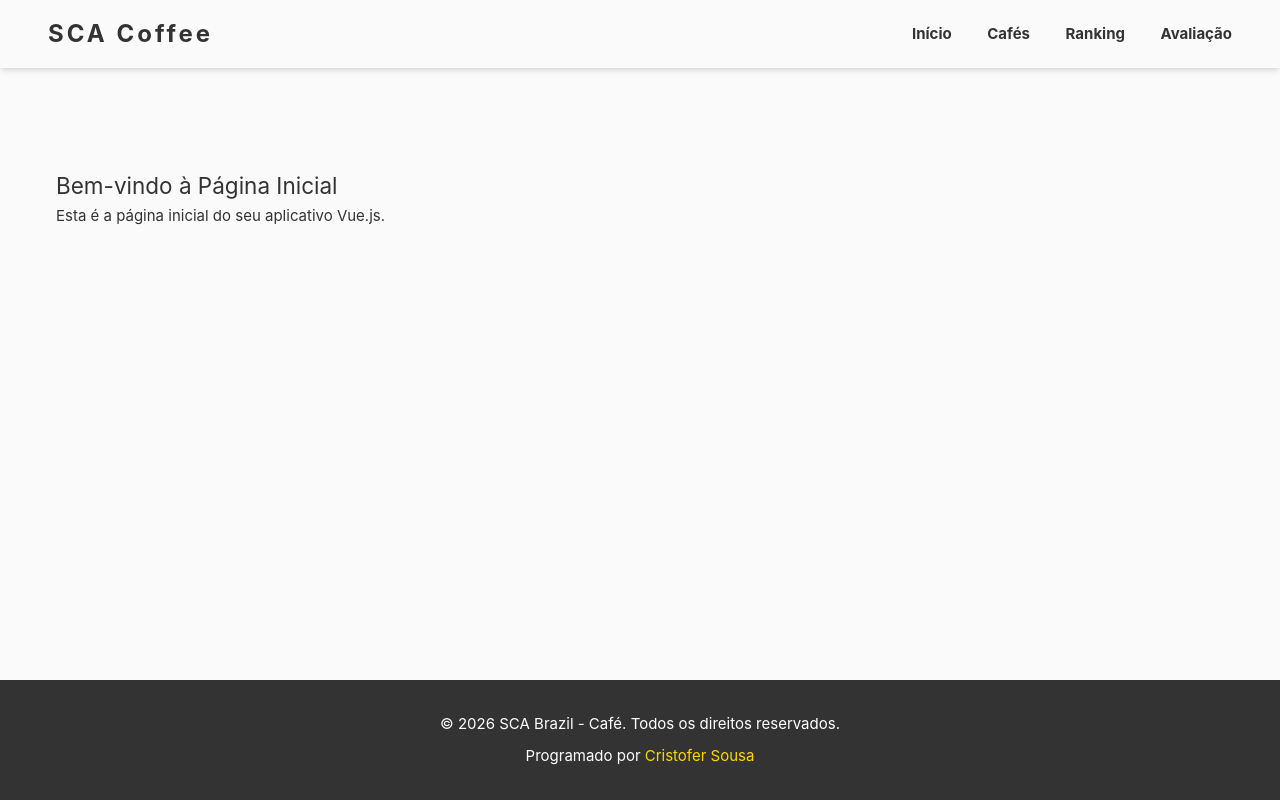
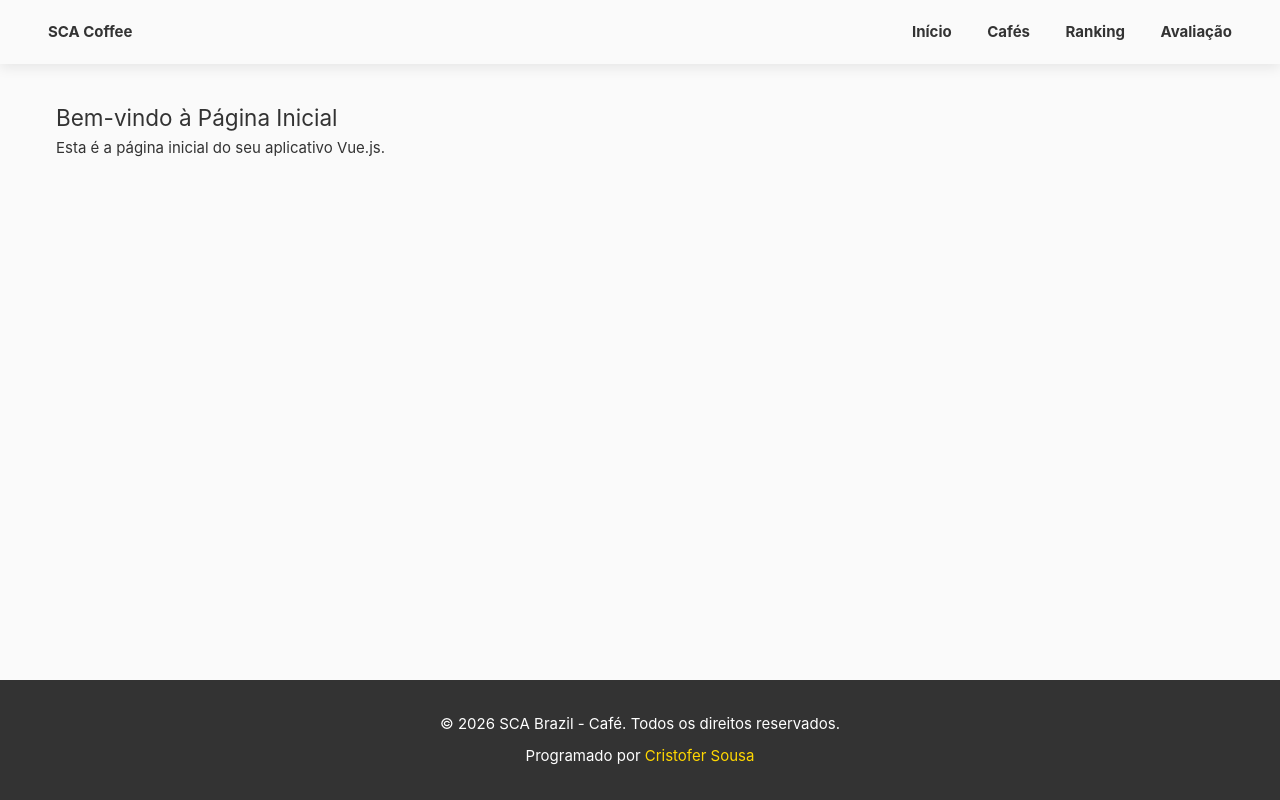
Before and after one commit to ifc-dev-web2/dev-web-2info, a Vue app in the folder vue3-template-info2/: page / in a window 1280 px wide. Built offline with nearby package versions, Linux system fonts and the light colour scheme.

Commit message:
feat: adjust css for menu-items

```diff
--- a/vue3-template-info2/src/components/layout/AppHeader.vue
+++ b/vue3-template-info2/src/components/layout/AppHeader.vue
@@ -8,7 +8,9 @@
             SCA Coffee
           </RouterLink>
         </div>
-        <div class="navbar-menu">
+
+        <!-- Menu Desktop -->
+        <div class="navbar-menu desktop">
           <div class="navbar-start">
             <RouterLink to="/" class="navbar-item">
               <i class="fa-solid fa-house"></i>
@@ -28,36 +30,79 @@
             </RouterLink>
           </div>
         </div>
+
+        <!-- Botão Hamburger -->
+        <button class="hamburger" @click="toggleMenu" aria-label="Menu">
+          <i class="fa-solid fa-bars"></i>
+        </button>
+
+        <!-- Menu Mobile -->
+        <div class="mobile-menu"
+          :class="{ active: isMenuOpen }"
+          @click.self="closeMenu">
+          <div class="mobile-menu-content" @click.stop>
+            <RouterLink to="/" class="navbar-item" @click="closeMenu">
+              <i class="fa-solid fa-house"></i>Início</RouterLink
+            >
+            <RouterLink to="/cafes" class="navbar-item" @click="closeMenu">
+              <i class="fa-solid fa-mug-hot"></i>Cafés</RouterLink
+            >
+            <RouterLink to="/ranking" class="navbar-item" @click="closeMenu">
+              <i class="fa-solid fa-ranking-star"></i>Ranking</RouterLink
+            >
+            <RouterLink to="/avaliacao" class="navbar-item" @click="closeMenu">
+              <i class="fa-solid fa-star"></i>Avaliação</RouterLink
+            >
+          </div>
+        </div>
       </nav>
     </header>
   </div>
 </template>
+
+<script setup>
+import { ref } from 'vue'
+
+const isMenuOpen = ref(false)
+const toggleMenu = () => {
+  isMenuOpen.value = !isMenuOpen.value
+}
+const closeMenu = () => {
+  isMenuOpen.value = false
+}
+</script>
 <style scoped>
 .header {
-width: 100%;
-background-color: var(--vt-c-white);
-box-shadow: 0 4px 6px -1px rgba(0, 0, 0, 0.1),
-              0 2px 4px -2px rgba(0, 0, 0, 0.1);
-  position: relative;        /* ajuda na renderização do shadow */
-  z-index: 1000;
-}
-
-.navbar-brand a {
-  font-size: 1.5rem;
-  font-weight: bold;
-  color: var(--vt-c-black);
-  line-height: 1.5;
-  letter-spacing: 3px;
+ position: fixed;
+  top: 0;
+  left: 0;
+  right: 0;
+  width: 100%;
+  background-color: var(--vt-c-white);
+  box-shadow: 0 4px 12px rgba(0, 0, 0, 0.08);
+  z-index: 1100;
 }
 
 .navbar {
+  background-color: var(--vt-c-white);
   max-width: 1400px;
   margin: 0 auto;
-  padding: 1rem 2rem;
+  padding: 1.25rem 2rem;
   display: flex;
   justify-content: space-between;
   align-items: center;
 }
+
+/* Hamburger */
+.hamburger {
+  display: none;
+  background: none;
+  border: none;
+  font-size: 1.8rem;
+  color: var(--vt-c-black);
+  cursor: pointer;
+}
+
 
 .navbar-item {
   padding: 0.5rem 1rem;
@@ -65,12 +110,69 @@
   color: var(--vt-c-black);
   font-weight: bold;
   transition: background-color 0.3s ease;
-  gap: .5rem;
+  gap: 0.5rem;
 }
 
 .navbar-item:hover {
   color: #6d4227;
-  border-radius: 4px;
-  text-decoration: underline;
+  padding: 0 0 20px 0;
+  border-bottom: 2px solid #6d4227;
 }
+
+/* Menu Mobile */
+.mobile-menu {
+  display: none;
+  position: fixed;
+  top: 0;
+  left: 0;
+  width: 100%;
+  height: 100vh;
+  background-color: rgba(0, 0, 0, 0.85);
+  z-index: 2000;
+  opacity: 0;
+  visibility: hidden;
+  transition: opacity 0.3s ease, visibility 0.3s ease;
+}
+
+.mobile-menu.active {
+  display: flex;
+  opacity: 1;
+  visibility: visible;
+}
+
+.mobile-menu-content {
+  display: flex;
+  flex-direction: column;
+  align-items: center;
+  justify-content: center;
+  height: 100%;
+  gap: 2rem;
+  padding: 2rem;
+  text-align: center;
+}
+
+.mobile-menu-content .navbar-item {
+  font-size: 1.5rem;
+  color: white;
+  display: flex;
+  align-items: center;
+  gap: 0.8rem;
+}
+
+.mobile-menu-content .navbar-item:hover {
+  color: var(--vt-c-yellow);
+  text-decoration: none;
+}
+
+/* Responsivo */
+@media (max-width: 1024px) {
+  .desktop {
+    display: none;
+  }
+
+  .hamburger {
+    display: block;
+  }
+}
+
 </style>
```
